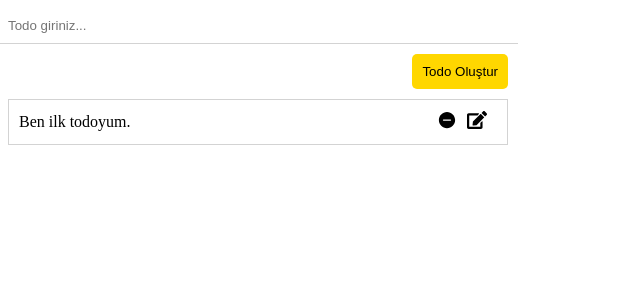
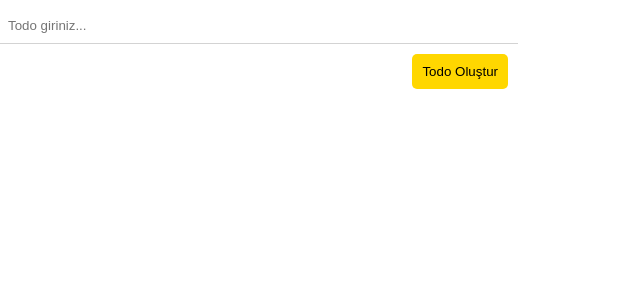
Before and after one commit to yusufbalyemez/todo-list-udemy, a React (Vite) app in the folder app/: page / in a window 1280 px wide. Shown: the top 300 px of the page, without its empty margins (0-640 px from the left). Built offline with nearby package versions, Linux system fonts and the light colour scheme.

Commit message:
todo listed

```diff
--- a/app/src/App.css
+++ b/app/src/App.css
@@ -6,6 +6,16 @@
   justify-content: center;
   align-items: center;
 }
+
+.main
+  {
+    width: 500px;
+    display: flex;
+    flex-direction: column;
+    justify-content: center;
+    align-items: center;
+  }
+
 
 .todo-create{
   display: flex;
--- a/app/src/App.jsx
+++ b/app/src/App.jsx
@@ -1,21 +1,22 @@
+import { useState } from "react";
 import "./App.css";
 import TodoCreate from "./components/TodoCreate";
 import TodoList from "./components/TodoList";
 
 function App() {
+  const [todos,setTodos] = useState([]);
+  const createTodo = (newTodo) => {
+    setTodos([...todos,newTodo])
+  }
+
+  console.log(todos);
   return (
     <div>
       <div
-        style={{
-          width:'500px',
-          display: "flex",
-          flexDirection:"column",
-          justifyContent: "center",
-          alignItems: "center",
-        }}
+        className="main"
       >
-        <TodoCreate />
-        <TodoList />
+        <TodoCreate onCreateTodo = {createTodo} />
+        <TodoList todos={todos} />
       </div>
     </div>
   );
--- a/app/src/components/Todo.jsx
+++ b/app/src/components/Todo.jsx
@@ -2,10 +2,10 @@ import { IoIosRemoveCircle } from "react-icons/io";
 import { FaEdit } from "react-icons/fa";
 import '../App.css';
 
-const Todo = () => {
+const Todo = ({todo}) => {
   return (
     <div style={{display:'flex', flexDirection:'row', gap:'20px', alignItems:'center', justifyContent:'space-between',border:'1px solid lightgray',padding:'10px',marginTop:'10px'}}>
-      <div>Ben ilk todoyum.</div>
+      <div>{todo.content}</div>
       <div>
         <IoIosRemoveCircle className="todo-icons"/>
         <FaEdit className="todo-icons"/>
--- a/app/src/components/TodoCreate.jsx
+++ b/app/src/components/TodoCreate.jsx
@@ -1,11 +1,28 @@
-import React from "react";
+import React, { useState } from "react";
 
-const TodoCreate = () => {
+const TodoCreate = ({onCreateTodo}) => {
+
+  const [newTodo, setNewTodo] = useState('');
+
+  function clearInput(){
+    setNewTodo('');
+  }
+
+  const createTodo = () => {
+    if(!newTodo) return;
+    const request = {
+      id: Math.floor(Math.random()*9999999999999),
+      content: newTodo
+    }
+
+    onCreateTodo(request);
+    clearInput();
+  }
   return (
     <div className="todo-create">
-      <input className="todo-input" type="text" placeholder="Todo giriniz..." />
+      <input value={newTodo} onChange={(e)=> setNewTodo(e.target.value)} className="todo-input" type="text" placeholder="Todo giriniz..." />
       <div className="btn-container">
-        <button className="todo-create-button">Todo Oluştur</button>
+        <button onClick={createTodo} className="todo-create-button">Todo Oluştur</button>
       </div>
     </div>
   );
--- a/app/src/components/TodoList.jsx
+++ b/app/src/components/TodoList.jsx
@@ -1,10 +1,15 @@
 import React from 'react'
 import Todo from './Todo'
 
-const TodoList = () => {
+const TodoList = ({todos}) => {
   return (
     <div style={{width:'100%'}}>
-        <Todo/>
+      {
+        todos && todos.map((todo)=>(
+          <Todo key={todo.id} todo = {todo}/>
+        ))
+      }
+
     </div>
   )
 }
```
